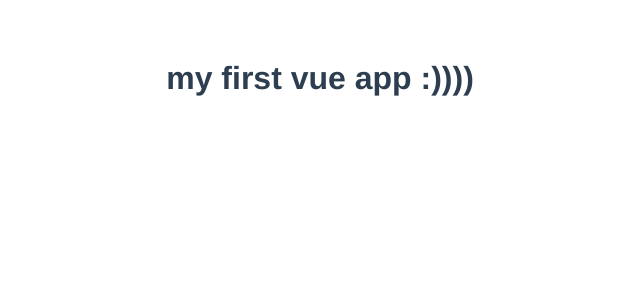
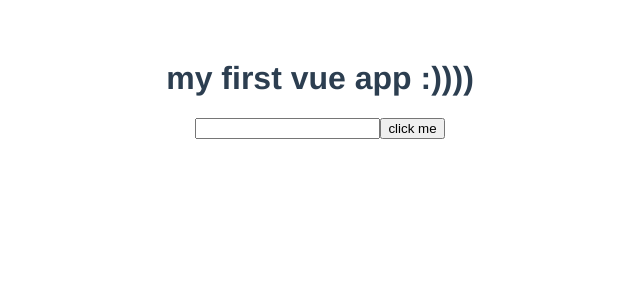
Before and after one commit to AbdullahHAK/vue-js-modal_project, a Vue app: page / in a window 1280 px wide. Shown: the top 300 px of the page, without its empty margins (320-960 px from the left). Built offline with nearby package versions, Linux system fonts and the light colour scheme.

Commit message:
template refs

```diff
--- a/src/App.vue
+++ b/src/App.vue
@@ -1,5 +1,7 @@
 <template>
   <h1>{{ title }}</h1>
+  <input type="text" ref="booooo">
+  <button @click="handleClick">click me</button>
 </template>
 
 <script>
@@ -9,6 +11,13 @@
   data(){
     return{
       title: "my first vue app :))))"
+    }
+  },
+  methods: {
+    handleClick(){
+      console.log(this.$refs.booooo)
+      this.$refs.booooo.classList.add('active')
+      this.$refs.booooo.focus()
     }
   }
 }
```
